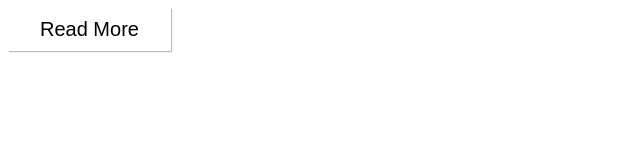
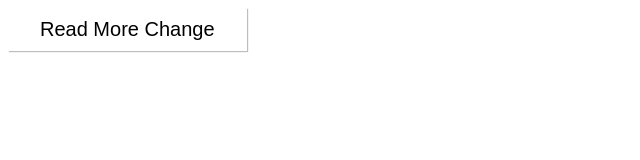
Before and after one commit to ThinThiriHlaing/Day6, a plain HTML site: page index.html in a window 1280 px wide. Shown: the whole page, without its empty margins (0-640 px from the left). Drawn offline with Linux system fonts and the light colour scheme.

Commit message:
change button text

```diff
--- a/index.html
+++ b/index.html
@@ -8,6 +8,6 @@
     <link rel="stylesheet" href="./style.css">
 </head>
 <body>
-    <button id="btn-read">Read More</button>
+    <button id="btn-read">Read More Change</button>
 </body>
 </html>
```
